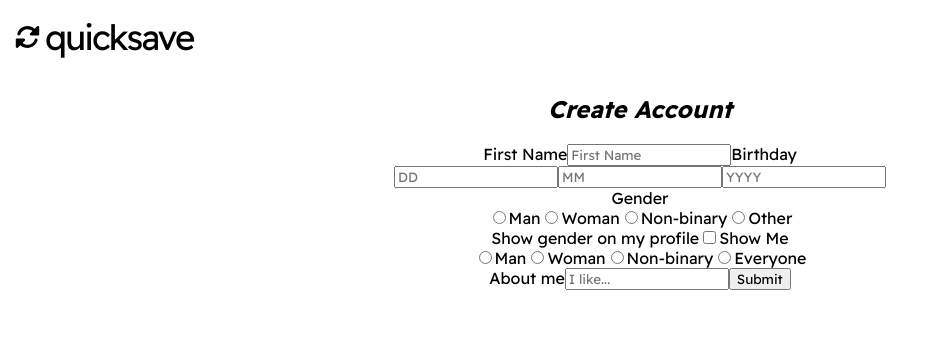
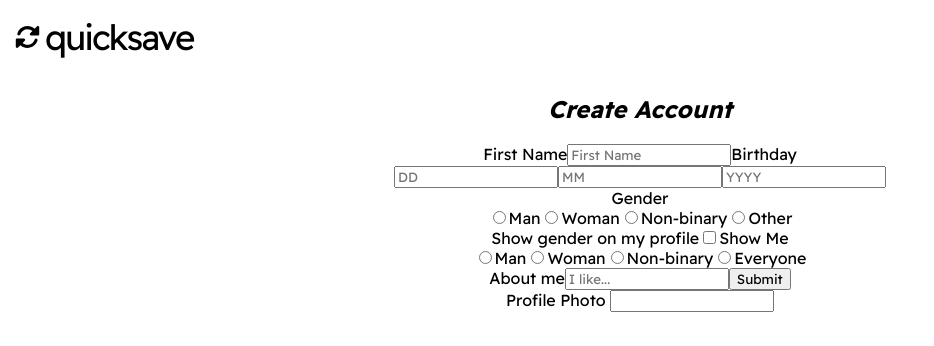
Before and after one commit to HectorDNuno/quicksave, a React (Create React App) app: page /onboarding in a window 1280 px wide. Shown: the top 346 px of the page, without its empty margins (0-934 px from the left). Built offline with nearby package versions, Linux system fonts and the light colour scheme.

Commit message:
adds form for profile photo

```diff
--- a/src/pages/Onboarding.js
+++ b/src/pages/Onboarding.js
@@ -165,6 +165,12 @@ const Onboarding = () => {
 
             <input type="submit" />
           </section>
+
+          <section>
+            <label htmlFor="url"> Profile Photo </label>
+            <input type="url" name="url" id="url" onChange={handleChange} required={true} />
+            <div className="photo-container"></div>
+          </section>
         </form>
       </div>
     </>
```
